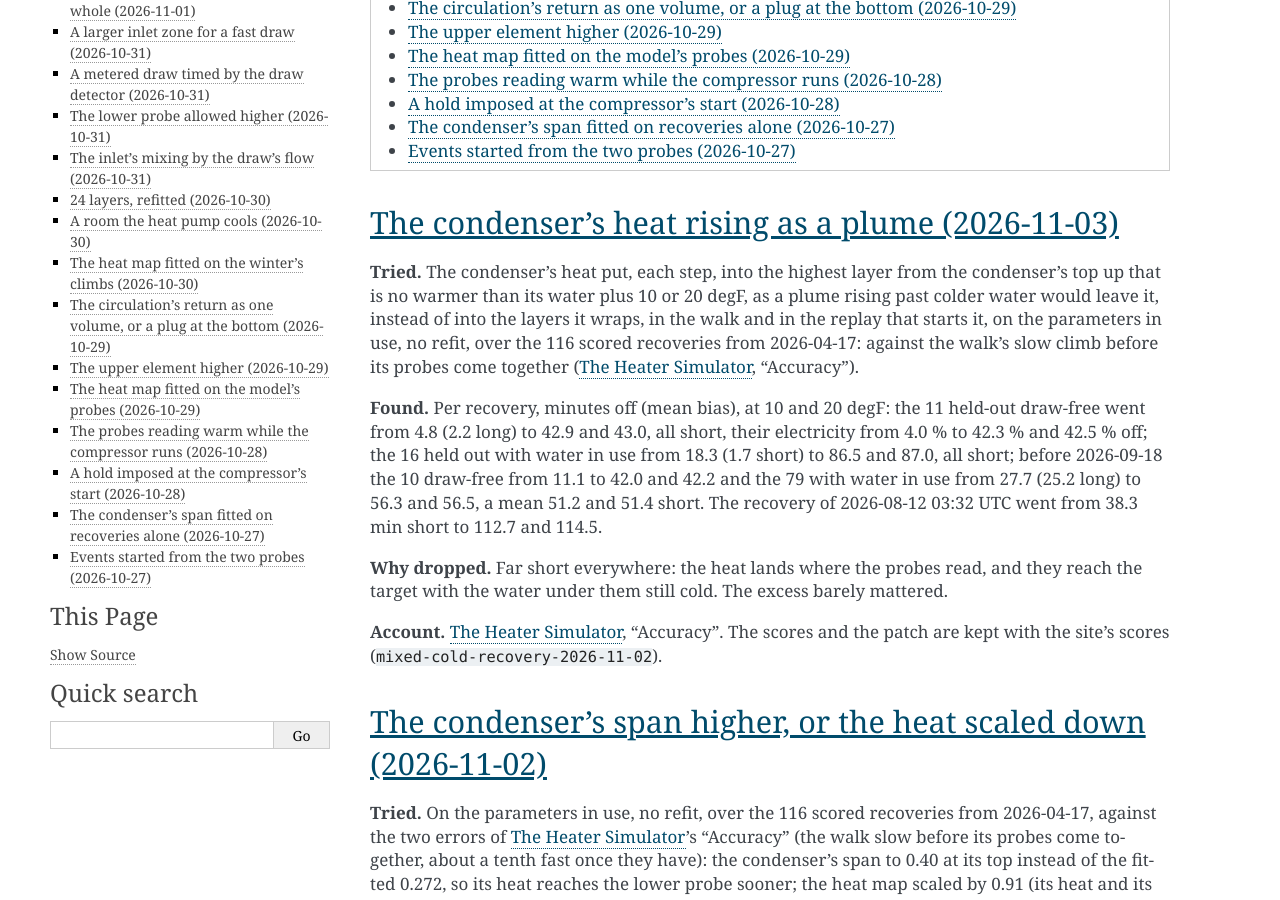
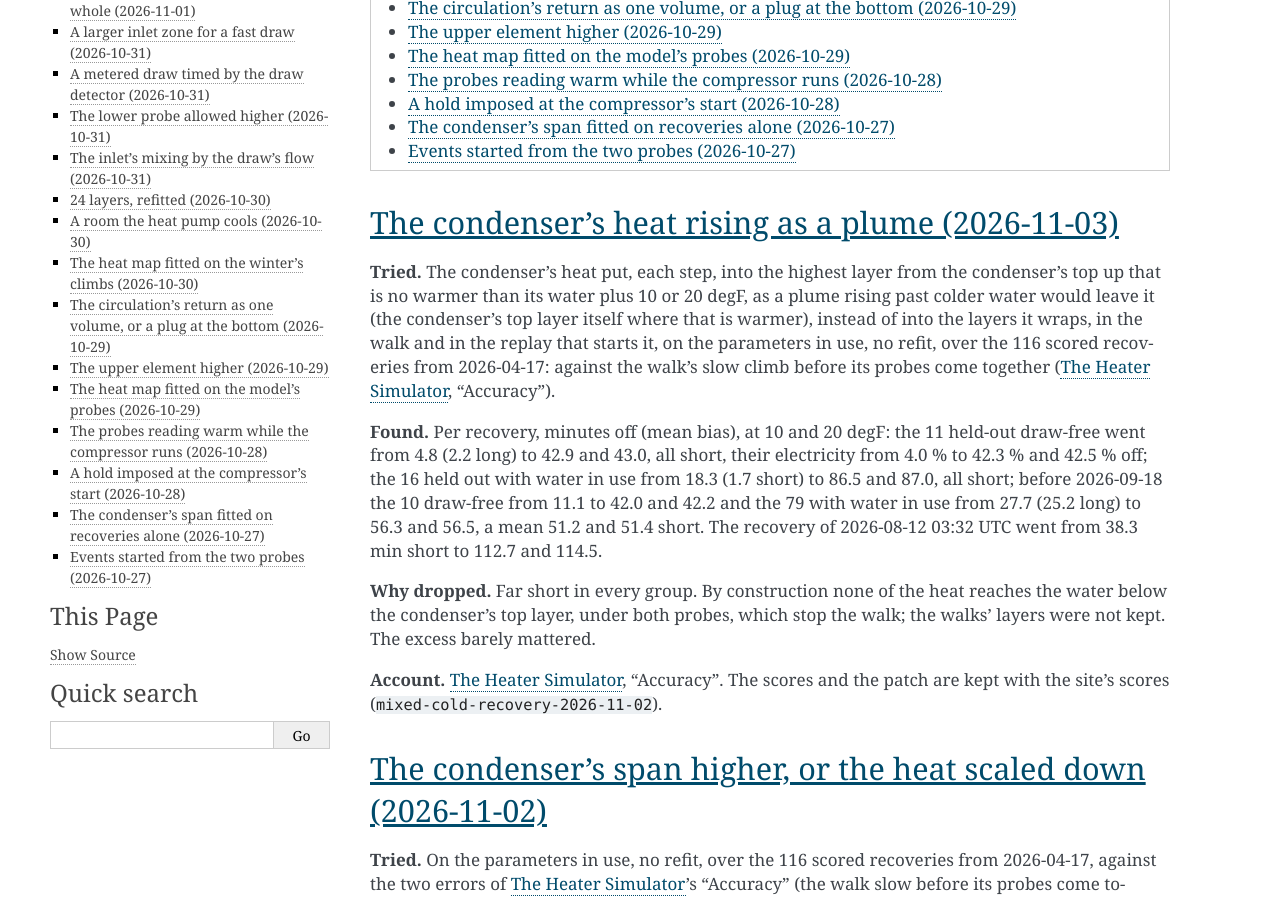
Before and after one commit to eman/nwp500-python, a Sphinx documentation site: the page built from docs/explanation/simulator-tried.rst, in a window 1280 px wide and 900 px high, scrolled down 808 px. Built offline with Sphinx 7.4.7, drawn with Linux system fonts in a browser that asks for light colours.

Commit message:
docs(sim): the plume's case at the condenser's top; by construction, in every group

```diff
--- a/docs/explanation/simulator-tried.rst
+++ b/docs/explanation/simulator-tried.rst
@@ -18,9 +18,10 @@ The condenser's heat rising as a plume (2026-11-03)
 
 **Tried.** The condenser's heat put, each step, into the highest layer
 from the condenser's top up that is no warmer than its water plus 10 or
-20 degF, as a plume rising past colder water would leave it, instead of
-into the layers it wraps, in the walk and in the replay that starts it,
-on the parameters in use, no refit, over the 116 scored recoveries from
+20 degF, as a plume rising past colder water would leave it (the
+condenser's top layer itself where that is warmer), instead of into the
+layers it wraps, in the walk and in the replay that starts it, on the
+parameters in use, no refit, over the 116 scored recoveries from
 2026-04-17: against the walk's slow climb before its probes come
 together (:doc:`simulator`, "Accuracy").
 
@@ -33,9 +34,10 @@ the 79 with water in use from 27.7 (25.2 long) to 56.3 and 56.5, a mean
 51.2 and 51.4 short. The recovery of 2026-08-12 03:32 UTC went from 38.3
 min short to 112.7 and 114.5.
 
-**Why dropped.** Far short everywhere: the heat lands where the probes
-read, and they reach the target with the water under them still cold.
-The excess barely mattered.
+**Why dropped.** Far short in every group. By construction none of the
+heat reaches the water below the condenser's top layer, under both
+probes, which stop the walk; the walks' layers were not kept. The excess
+barely mattered.
 
 **Account.** :doc:`simulator`, "Accuracy". The scores and the patch are
 kept with the site's scores (``mixed-cold-recovery-2026-11-02``).
```
